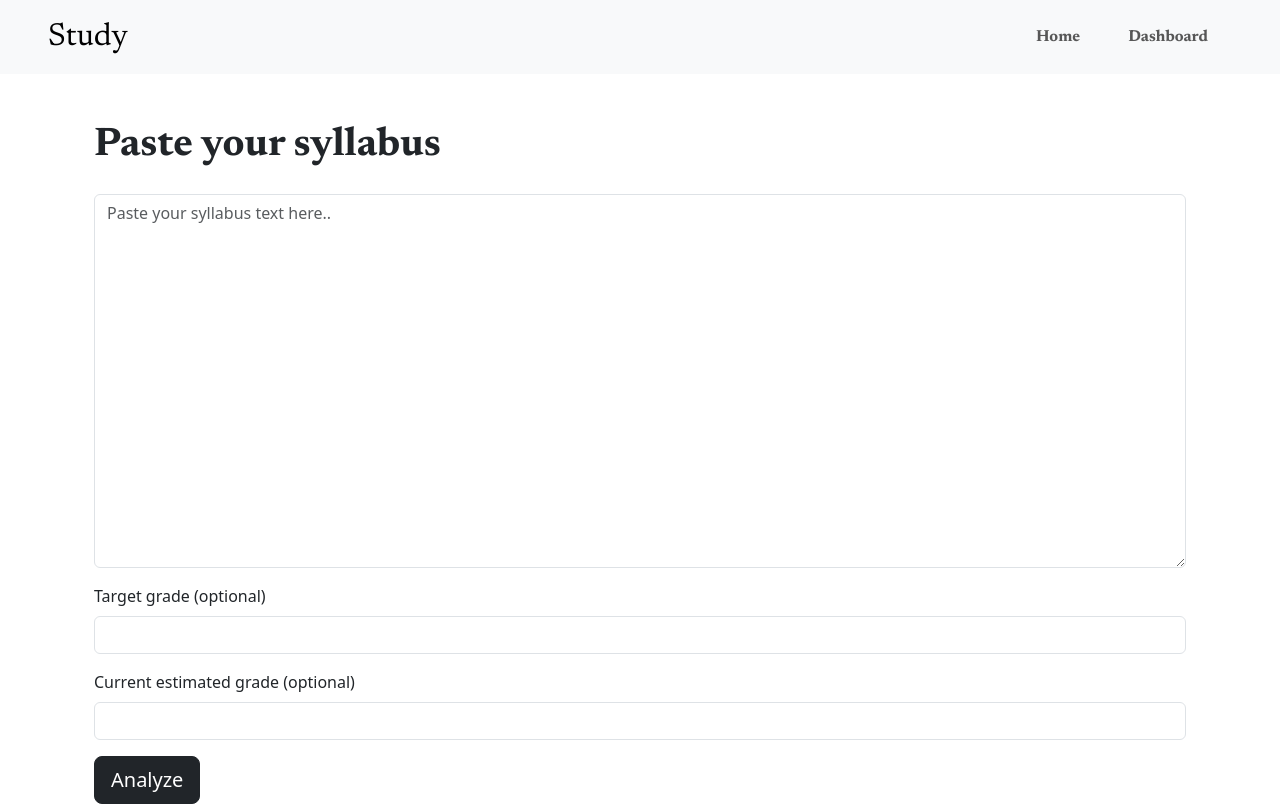
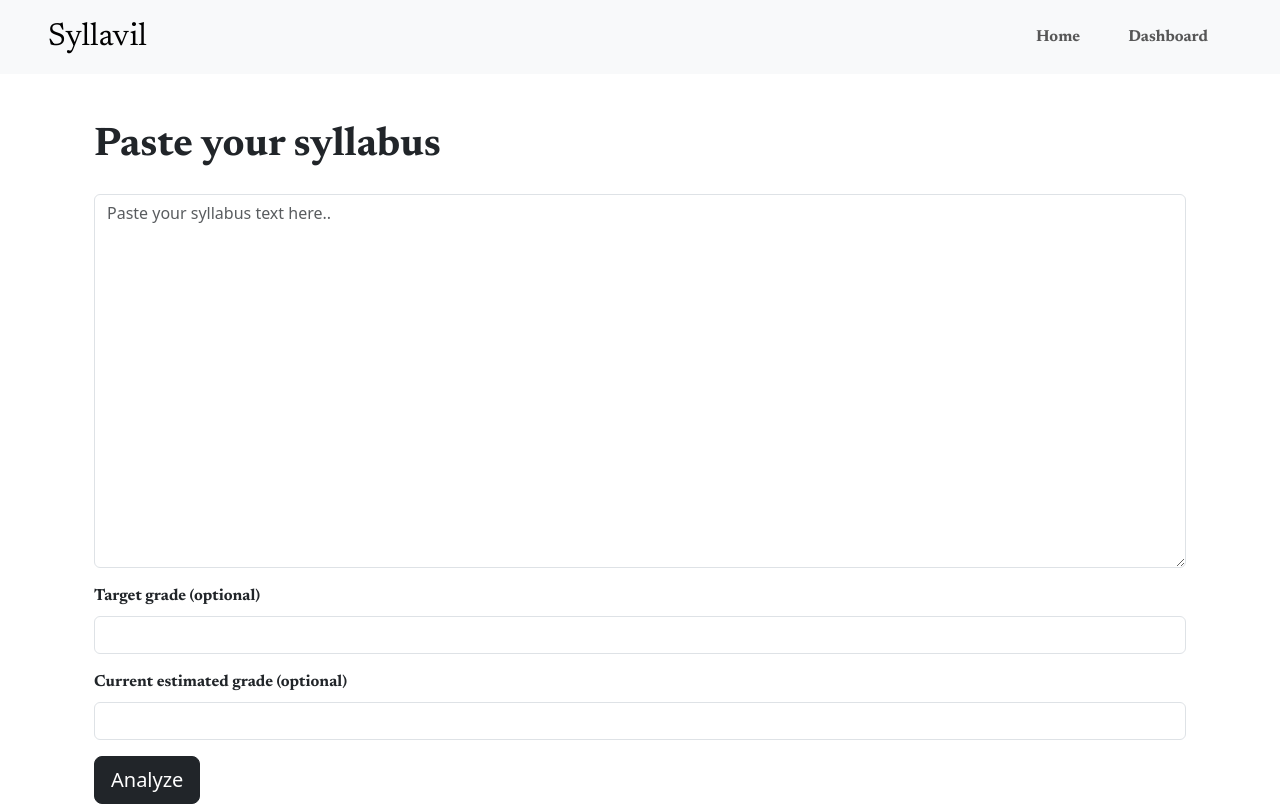
Before and after one commit to Dontes13/canvas_project, a Flask app: page /upload in a window 1280 px wide. Run offline with Flask 3, Linux system fonts and the light colour scheme.

Commit message:
Design changes to navbar, upload, and homepage

```diff
--- a/templates/layout.html
+++ b/templates/layout.html
@@ -17,7 +17,7 @@
     <nav class = "navbar navbar-expand-lg navbar-light bg-light">
         <div class = " collapse navbar-collapse container-fluid px-5">
             <a class="navbar-brand fw-normal fs-2 newsreader" href="/">
-            Study
+            Syllavil
         </a>
             <ul class = "navbar-nav ms-auto">
                 <li class = "nav-item">
--- a/templates/upload.html
+++ b/templates/upload.html
@@ -12,12 +12,12 @@
             {{ form.syllabus_text(class="form-control", rows="15", placeholder="Paste your syllabus text here..") }}
         </div>
 
-         <div class="mb-3">
+         <div class="newsreader fw-bold mb-3">
             {{ form.target_grade.label(class="form-label") }}
             {{ form.target_grade(class="form-control") }}
         </div>
 
-        <div class="mb-3">
+        <div class="newsreader fw-bold mb-3">
             {{ form.curr_est_grade.label(class="form-label") }}
             {{ form.curr_est_grade(class="form-control") }}
         </div>
```
Also changed, not shown: templates/homepage.html (+12 -8 lines).
